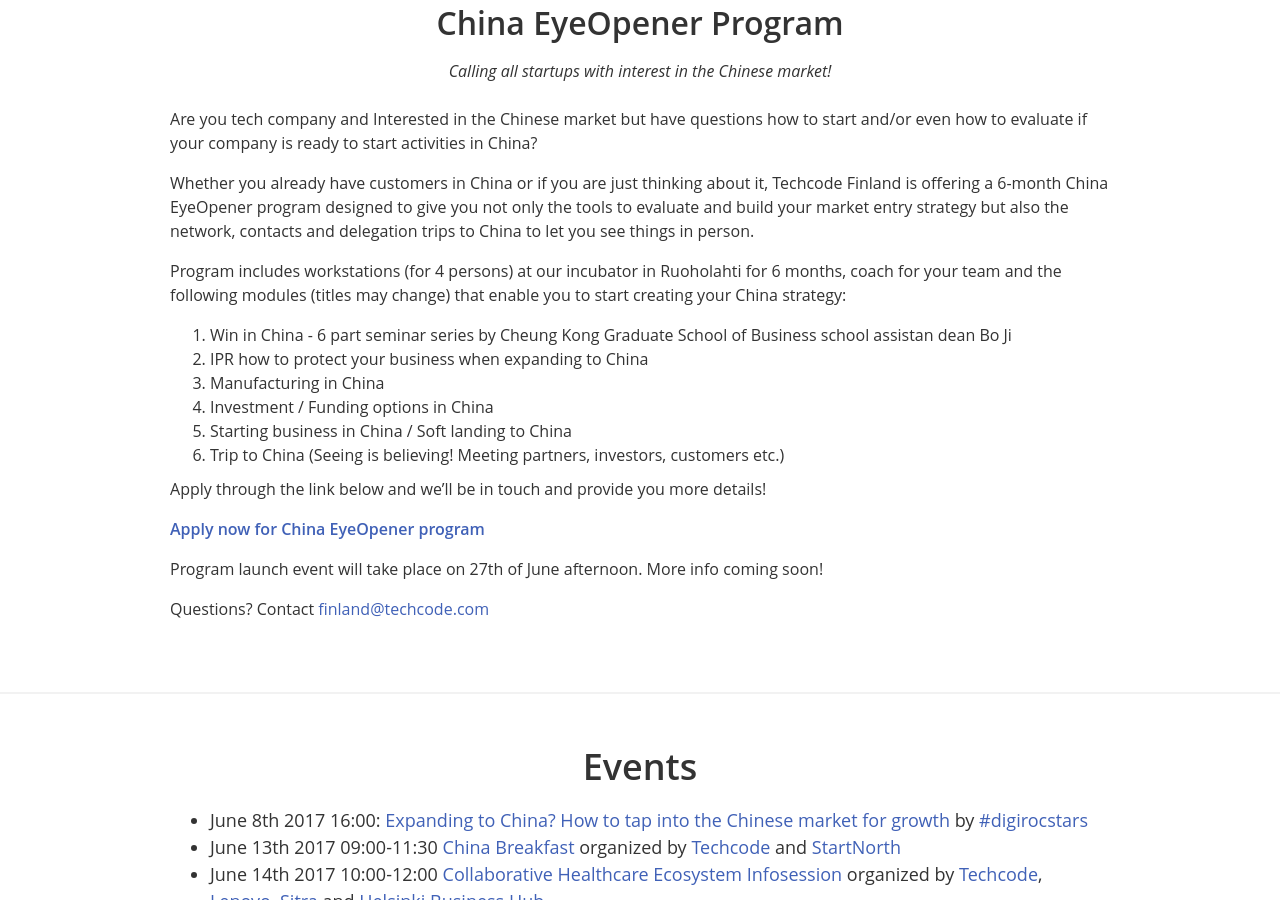
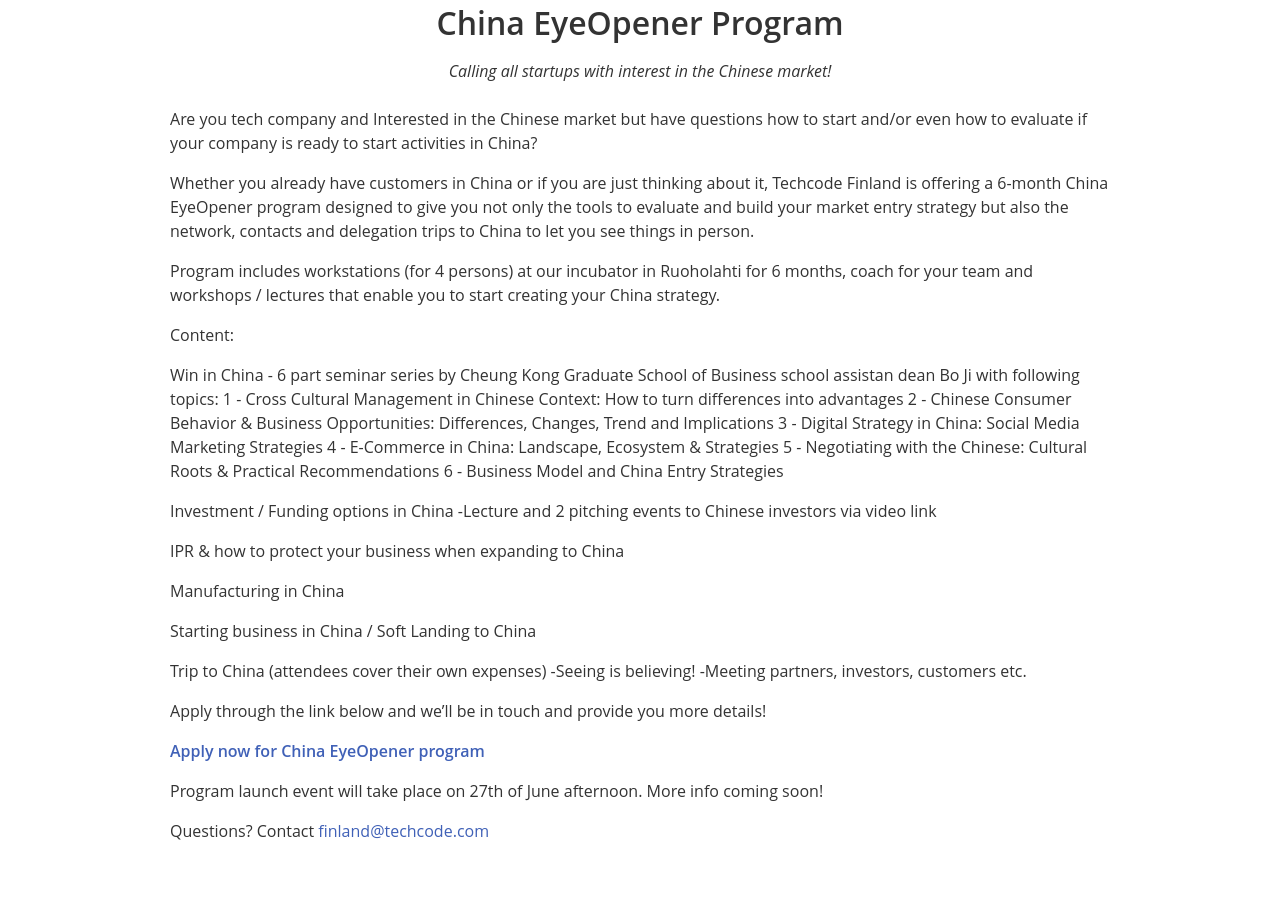
Before and after one commit to techcodefinland/techcode.fi, a Jekyll site: the page built from index.html, in a window 1280 px wide and 900 px high, scrolled down 1117 px. Built offline with Jekyll 4.4.1, drawn with Linux system fonts in a browser that asks for light colours; nearby versions of some CDN libraries.

Commit message:
Update program.md

```diff
--- a/_includes/program.md
+++ b/_includes/program.md
@@ -4,14 +4,31 @@
 
 Whether you already have customers in China or if you are just thinking about it, Techcode Finland is offering a 6-month China EyeOpener program designed to give you not only the tools to evaluate and build your market entry strategy but also the network, contacts and delegation trips to China to let you see things in person.
 
-Program includes workstations (for 4 persons) at our incubator in Ruoholahti for 6 months, coach for your team and the following modules (titles may change) that enable you to start creating your China strategy:
+Program includes workstations (for 4 persons) at our incubator in Ruoholahti for 6 months, coach for your team and workshops / lectures that enable you to start creating your China strategy.
 
-1. Win in China - 6 part seminar series by Cheung Kong Graduate School of Business school assistan dean Bo Ji
-2. IPR how to protect your business when expanding to China
-3. Manufacturing in China
-4. Investment / Funding options in China
-5. Starting business in China / Soft landing to China
-6. Trip to China (Seeing is believing! Meeting partners, investors, customers etc.)
+Content:
+
+Win in China - 6 part seminar series by Cheung Kong Graduate School of Business school assistan dean Bo Ji with following topics:
+1 - Cross Cultural Management in Chinese Context: How to turn differences into advantages
+2 - Chinese Consumer Behavior & Business Opportunities: Differences, Changes, Trend and Implications
+3 - Digital Strategy in China: Social Media Marketing Strategies
+4 - E-Commerce in China: Landscape, Ecosystem & Strategies
+5 - Negotiating with the Chinese: Cultural Roots & Practical Recommendations
+6 - Business Model and China Entry Strategies
+
+Investment / Funding options in China
+-Lecture and 2 pitching events to Chinese investors via video link
+
+IPR & how to protect your business when expanding to China
+
+Manufacturing in China
+
+Starting business in China / Soft Landing to China
+
+Trip to China (attendees cover their own expenses)
+-Seeing is believing!
+-Meeting partners, investors, customers etc.
+
 
 Apply through the link below and we'll be in touch and provide you more details!
 
```
